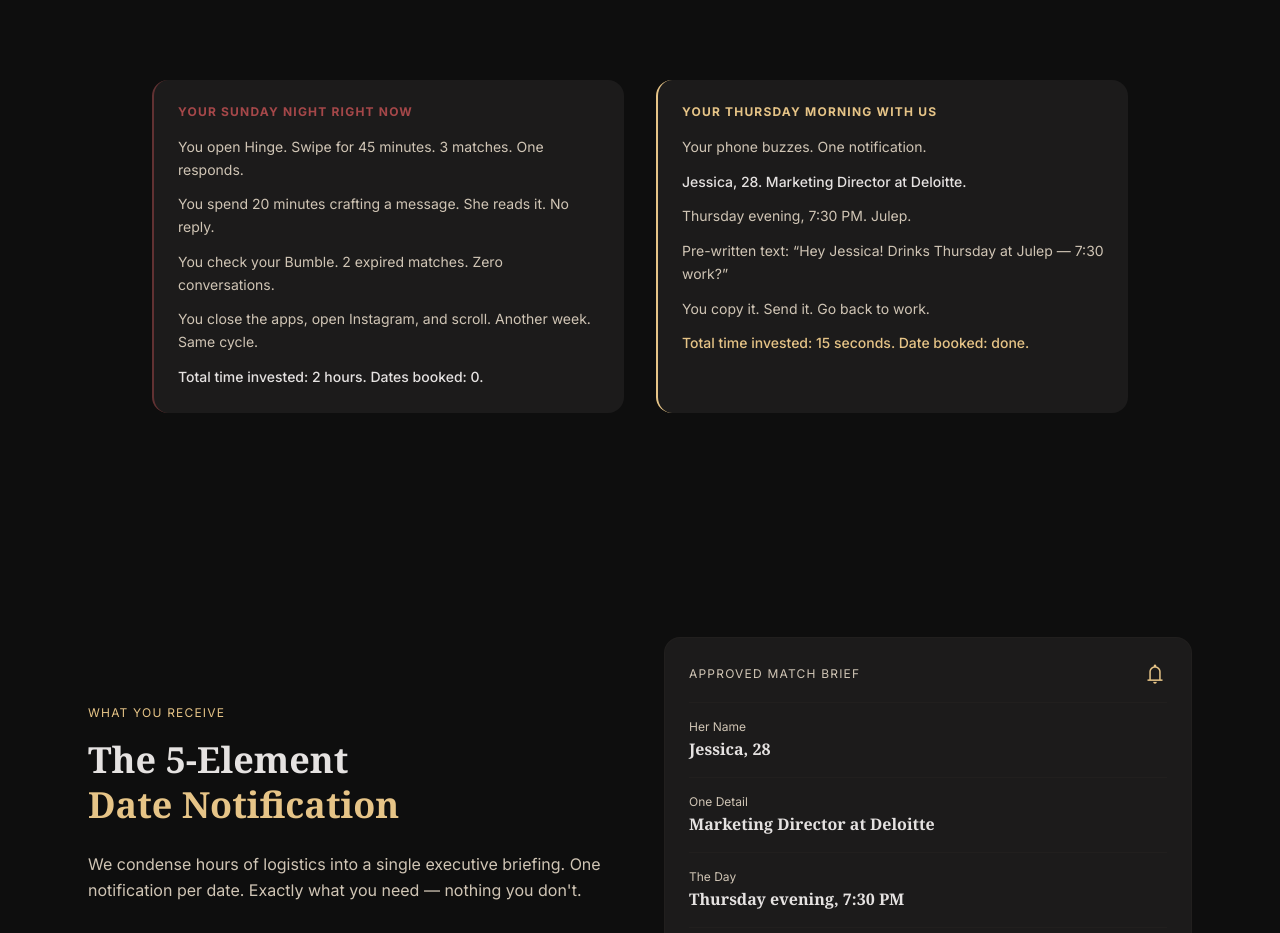
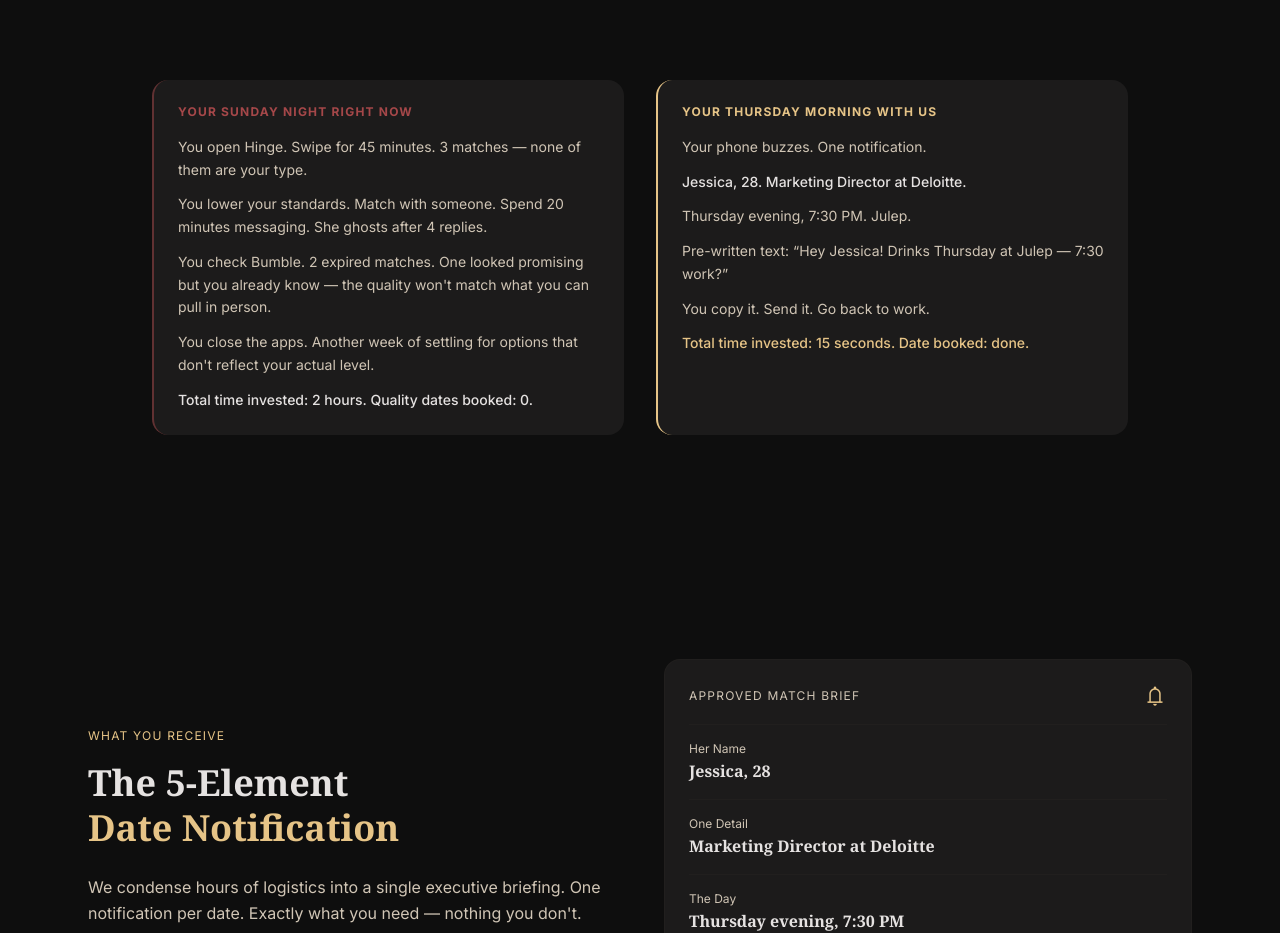
Before and after one commit to ryanangel6987-pixel/Matchmaking, a Next.js app: page / in a window 1280 px wide. Shown: the part 4960-5893 px from the top of the page. Built offline with nearby package versions, Linux system fonts and the light colour scheme; no server answers.

Commit message:
fix: before story now addresses quality gap — settling for options below your level

```diff
--- a/components/landing/landing-page.tsx
+++ b/components/landing/landing-page.tsx
@@ -206,11 +206,11 @@ export function LandingPage() {
             <div className="bg-surface-container-low p-6 rounded-2xl border-l-2 border-red-400/30 space-y-4">
               <p className="text-red-400/60 text-xs uppercase tracking-widest font-bold">Your Sunday night right now</p>
               <div className="space-y-3 text-on-surface-variant text-sm leading-relaxed">
-                <p>You open Hinge. Swipe for 45 minutes. 3 matches. One responds.</p>
-                <p>You spend 20 minutes crafting a message. She reads it. No reply.</p>
-                <p>You check your Bumble. 2 expired matches. Zero conversations.</p>
-                <p>You close the apps, open Instagram, and scroll. Another week. Same cycle.</p>
-                <p className="text-on-surface font-medium">Total time invested: 2 hours. Dates booked: 0.</p>
+                <p>You open Hinge. Swipe for 45 minutes. 3 matches &mdash; none of them are your type.</p>
+                <p>You lower your standards. Match with someone. Spend 20 minutes messaging. She ghosts after 4 replies.</p>
+                <p>You check Bumble. 2 expired matches. One looked promising but you already know &mdash; the quality won&apos;t match what you can pull in person.</p>
+                <p>You close the apps. Another week of settling for options that don&apos;t reflect your actual level.</p>
+                <p className="text-on-surface font-medium">Total time invested: 2 hours. Quality dates booked: 0.</p>
               </div>
             </div>
             {/* AFTER */}
```
